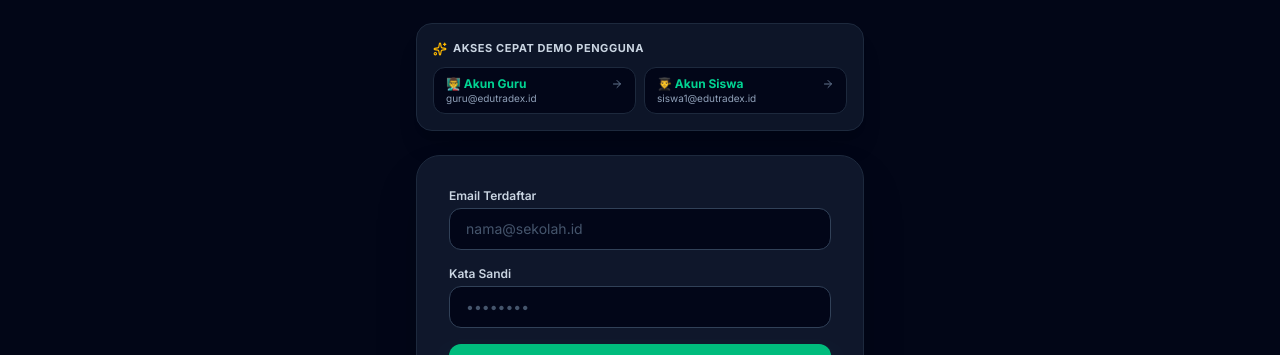
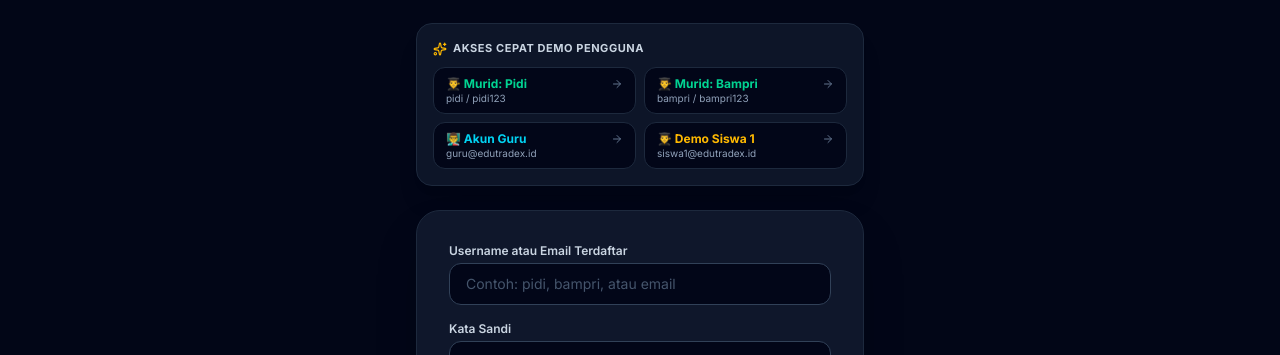
Before and after one commit to wuntat-source/saham, a Next.js app: page /login in a window 1280 px wide. Shown: the part 292-647 px from the top of the page. Built offline with nearby package versions, Linux system fonts and the light colour scheme; no server answers.

Commit message:
Enhance login page with quick user shortcuts and multi-domain username matching

```diff
--- /dev/null
+++ b/scripts/test-login.ts
@@ -0,0 +1,24 @@
+import { prisma } from '../src/lib/prisma';
+import bcrypt from 'bcryptjs';
+
+async function test() {
+  const users = await prisma.user.findMany({
+    where: {
+      OR: [
+        { email: 'pidi@edutradex.com' },
+        { email: 'bampri@edutradex.com' },
+        { name: 'pidi' },
+        { name: 'bampri' },
+      ],
+    },
+  });
+
+  console.log('Found users:', users.length);
+  for (const u of users) {
+    const isPidiPass = await bcrypt.compare('pidi123', u.password_hash);
+    const isBampriPass = await bcrypt.compare('bampri123', u.password_hash);
+    console.log(`User: ${u.email} (${u.name}) -> pidi123: ${isPidiPass}, bampri123: ${isBampriPass}`);
+  }
+}
+
+test().finally(() => prisma.$disconnect());
--- a/src/app/api/auth/login/route.ts
+++ b/src/app/api/auth/login/route.ts
@@ -15,13 +15,17 @@
     }
 
     const cleanEmail = email.toLowerCase().trim();
+    const rawEmail = email.trim();
 
     const user = await prisma.user.findFirst({
       where: {
         OR: [
           { email: cleanEmail },
+          { email: rawEmail },
           { name: cleanEmail },
+          { name: rawEmail },
           { email: `${cleanEmail}@edutradex.com` },
+          { email: `${cleanEmail}@edutradex.id` },
           { email: `${cleanEmail}@gmail.com` },
         ],
       },
--- a/src/app/login/page.tsx
+++ b/src/app/login/page.tsx
@@ -94,12 +94,44 @@
           <div className="grid grid-cols-2 gap-2">
             <button
               type="button"
+              onClick={() => {
+                setEmail('pidi');
+                setPassword('pidi123');
+                handleLogin(undefined, 'pidi', 'pidi123');
+              }}
+              className="px-3 py-2 bg-slate-950 hover:bg-slate-800 border border-slate-800 hover:border-emerald-500/50 rounded-xl text-left transition-all text-xs group"
+            >
+              <div className="font-bold text-emerald-400 flex items-center justify-between">
+                <span>👨‍🎓 Murid: Pidi</span>
+                <ArrowRight className="w-3 h-3 text-slate-500 group-hover:text-emerald-400" />
+              </div>
+              <div className="text-[10px] text-slate-400">pidi / pidi123</div>
+            </button>
+
+            <button
+              type="button"
+              onClick={() => {
+                setEmail('bampri');
+                setPassword('bampri123');
+                handleLogin(undefined, 'bampri', 'bampri123');
+              }}
+              className="px-3 py-2 bg-slate-950 hover:bg-slate-800 border border-slate-800 hover:border-emerald-500/50 rounded-xl text-left transition-all text-xs group"
+            >
+              <div className="font-bold text-emerald-400 flex items-center justify-between">
+                <span>👨‍🎓 Murid: Bampri</span>
+                <ArrowRight className="w-3 h-3 text-slate-500 group-hover:text-emerald-400" />
+              </div>
+              <div className="text-[10px] text-slate-400">bampri / bampri123</div>
+            </button>
+
+            <button
+              type="button"
               onClick={() => loginDemo('teacher')}
               className="px-3 py-2 bg-slate-950 hover:bg-slate-800 border border-slate-800 hover:border-emerald-500/50 rounded-xl text-left transition-all text-xs group"
             >
-              <div className="font-bold text-emerald-400 flex items-center justify-between">
+              <div className="font-bold text-cyan-400 flex items-center justify-between">
                 <span>👨‍🏫 Akun Guru</span>
-                <ArrowRight className="w-3 h-3 text-slate-500 group-hover:text-emerald-400" />
+                <ArrowRight className="w-3 h-3 text-slate-500 group-hover:text-cyan-400" />
               </div>
               <div className="text-[10px] text-slate-400">guru@edutradex.id</div>
             </button>
@@ -109,9 +141,9 @@
               onClick={() => loginDemo('student')}
               className="px-3 py-2 bg-slate-950 hover:bg-slate-800 border border-slate-800 hover:border-emerald-500/50 rounded-xl text-left transition-all text-xs group"
             >
-              <div className="font-bold text-emerald-400 flex items-center justify-between">
-                <span>👨‍🎓 Akun Siswa</span>
-                <ArrowRight className="w-3 h-3 text-slate-500 group-hover:text-emerald-400" />
+              <div className="font-bold text-amber-400 flex items-center justify-between">
+                <span>👨‍🎓 Demo Siswa 1</span>
+                <ArrowRight className="w-3 h-3 text-slate-500 group-hover:text-amber-400" />
               </div>
               <div className="text-[10px] text-slate-400">siswa1@edutradex.id</div>
             </button>
@@ -130,11 +162,11 @@
           <form onSubmit={handleLogin} className="space-y-4">
             <div>
               <label className="block text-xs font-semibold text-slate-300 mb-1">
-                Email Terdaftar
+                Username atau Email Terdaftar
               </label>
               <input
-                type="email"
-                placeholder="nama@sekolah.id"
+                type="text"
+                placeholder="Contoh: pidi, bampri, atau email"
                 value={email}
                 onChange={(e) => setEmail(e.target.value)}
                 required
```
